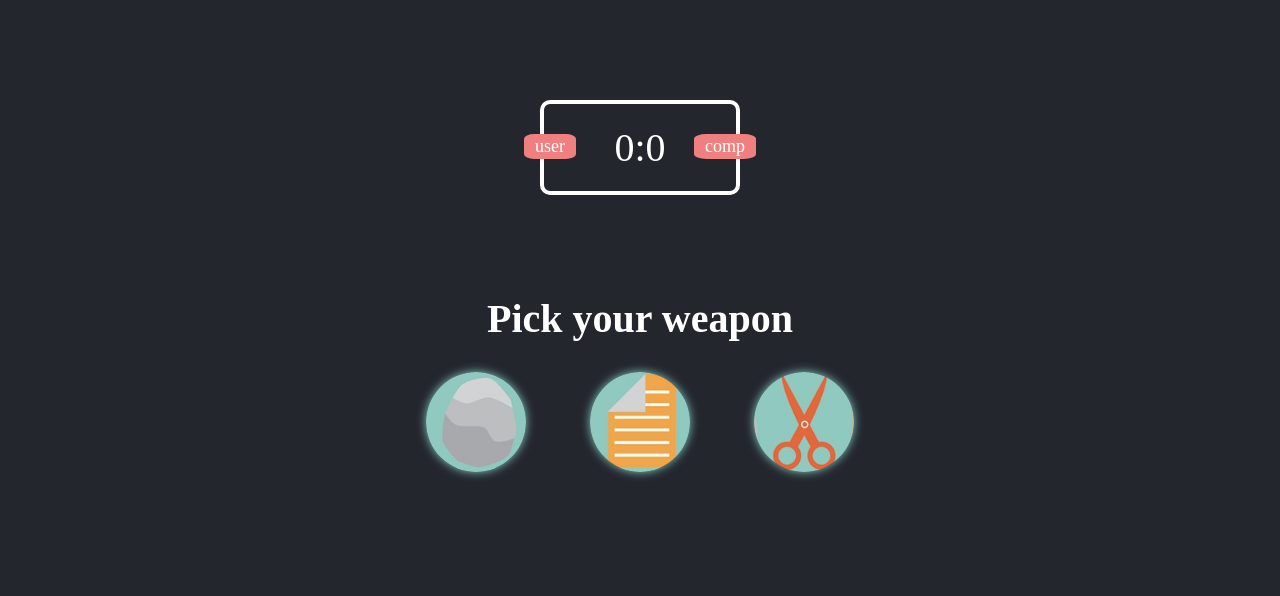
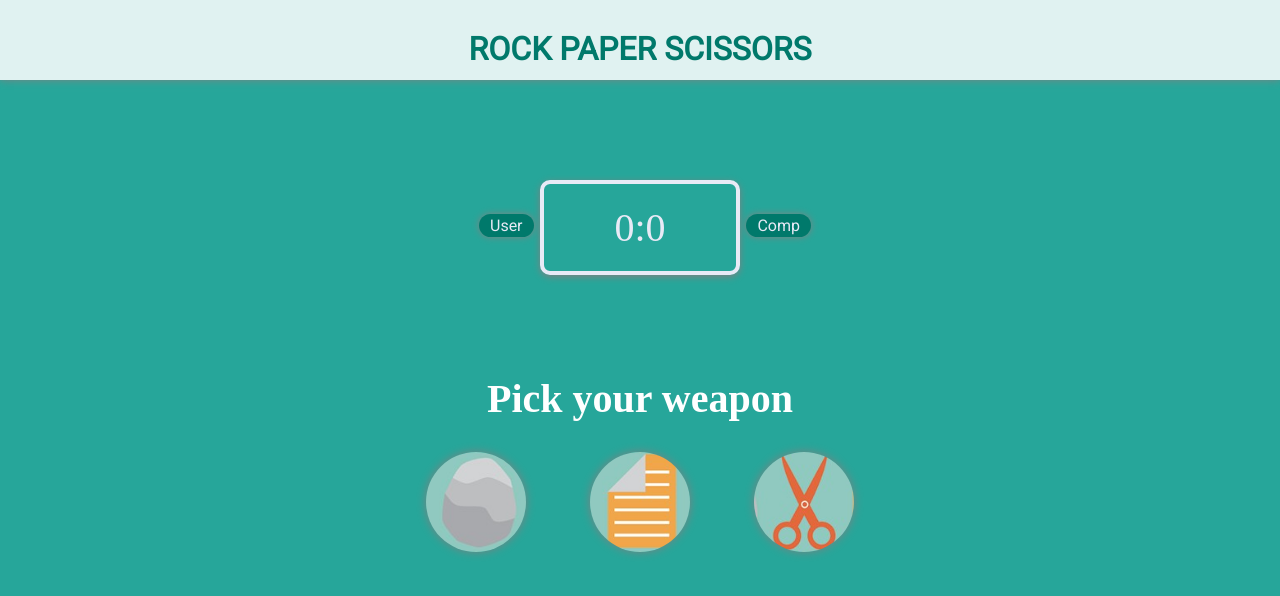
Before and after one commit to AncherHisogi/rock_paper_scissors, a plain HTML site: page index.html in a window 1280 px wide. Drawn offline with Linux system fonts and the light colour scheme.

Commit message:
changed whole page style

```diff
--- a/index.html
+++ b/index.html
@@ -1,14 +1,15 @@
 
 <html>
 <head>
-    <title>Page Title</title>
+    <title>topkek</title>
     <link rel="stylesheet" type="text/css" media="screen" href="main.css" />
 
 </head>
 <body>
+    <h1><div id="textH1">ROCK PAPER SCISSORS</div></h1>
     <div class="score-board">
-        <div id="user-label" class="badge">user</div>
-        <div id="pc-label" class="badge">comp</div>
+        <div id="user-label" class="badge">User</div>
+        <div id="pc-label" class="badge">Comp</div>
         <span id="user-score">0</span>:<span id="pc-score">0</span>
 
     </div>
--- a/main.css
+++ b/main.css
@@ -1,50 +1,72 @@
+@import url('https://fonts.googleapis.com/css?family=Roboto');
+
 *
 {
     padding: 0;
     margin: 0;
     box-sizing: border-box;
 }
-
+h1
+{
+    background-color: #E0F2F1;
+    height: 10%;
+    color: #004D40;
+    text-align: center;
+    padding-top: 30px;
+    box-shadow: 0px 0px 8px gray;
+    font-family: 'Roboto', sans-serif;
+}
+#textH1
+{
+    box-shadow: 0px 0px 0px;
+    color: #00796B;
+}
 body
 {
-    background-color: #24262e;
+    background-color: #26A69A;
 }
 
 .score-board
 {
     margin: 100px auto;
     border-radius: 10px;
-    border: 4px solid white;
+    border: 4px solid #E8EAF6;
     width:200px;
-    color: white;
+    color: #E8EAF6;
     font-size: 40px;
     text-align: center;
     padding: 20px 20px;
     position: relative;
+    box-shadow: 0px 2px 7px gray;
 
 }
 
+
 .badge
 {
-    background-color: lightcoral;
-    font-size: 18px;
+    background-color: #00796B;
+    font-size: 16px;
+    font-family: 'Roboto', sans-serif;
     padding: 2px 11px;
+
 }
 
 #user-label
 {
     position: absolute;
     top:30px;
-    left:-20px;
-    border-radius: 20%;
+    left:-65px;
+    border-radius: 50px;
+    box-shadow: 0px 0px 7px gray;
 
 }
 #pc-label
 {
     position: absolute;
     top:30px;
-    right:-20px;
-    border-radius: 20%;
+    right:-75px;
+    border-radius: 50px;
+    box-shadow: 0px 0px 7px gray;
 }
 
 .result
@@ -74,7 +96,7 @@ img
     width:100px;
     height:100px;
     border-radius: 50%;
-    box-shadow: 0px 0px 10px #82c9bf;
+    box-shadow: 0px 0px 10px gray;
 }
 
 img:hover
```
